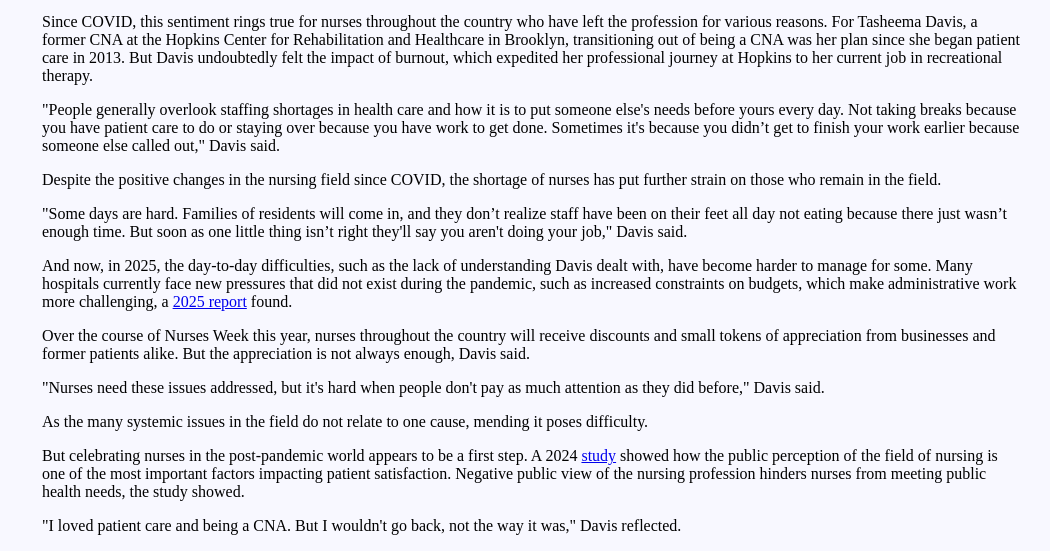
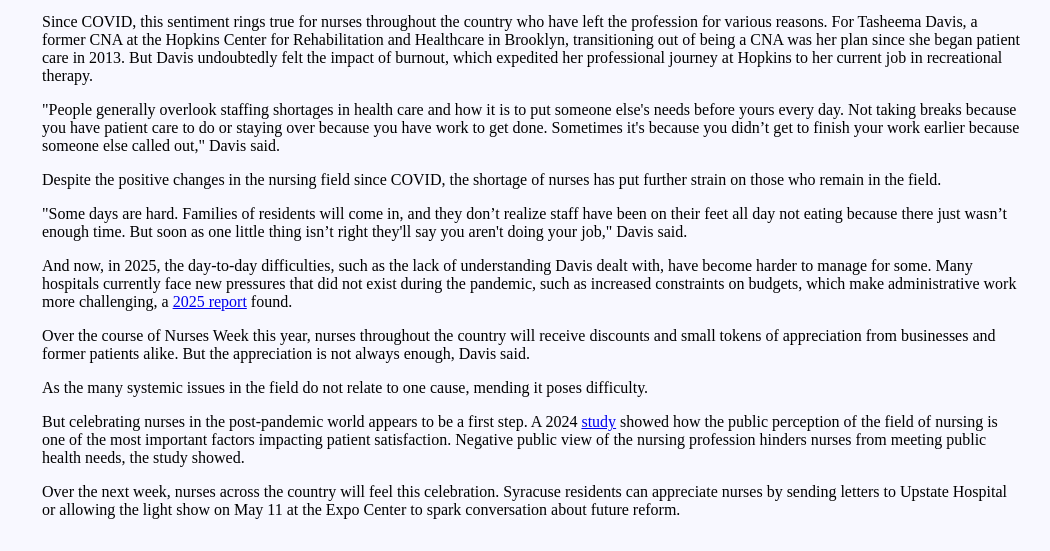
Before and after one commit to mayaaguirre/Final-Maya-A, a plain HTML site: page index.html in a window 1280 px wide. Shown: the part 2552-3103 px from the top of the page, without its empty margins (108-1158 px from the left). Drawn offline with Linux system fonts and the light colour scheme.

Commit message:
Update index.html

```diff
--- a/index.html
+++ b/index.html
@@ -73,12 +73,11 @@
 
           <p>Over the course of Nurses Week this year, nurses throughout the country will receive discounts and small tokens of appreciation from businesses and former patients alike. But the appreciation is not always enough, Davis said.</p>
 
-          <p>"Nurses need these issues addressed, but it's hard when people don't pay as much attention as they did before," Davis said.</p>
 
           <p> As the many systemic issues in the field do not relate to one cause, mending it poses difficulty.</p>
 
           <p>But celebrating nurses in the post-pandemic world appears to be a first step. A 2024 <a href="https://pmc.ncbi.nlm.nih.gov/articles/PMC11403277/#nop270033-sec-0027">study</a> showed how the public perception of the field of nursing is one of the most important factors impacting patient satisfaction. Negative public view of the nursing profession hinders nurses from meeting public health needs, the study showed. </p></p>
 
-          <p>"I loved patient care and being a CNA. But I wouldn't go back, not the way it was," Davis reflected.
+          <p>Over the next week, nurses across the country will feel this celebration. Syracuse residents can appreciate nurses by sending letters to Upstate Hospital or allowing the light show on May 11 at the Expo Center to spark conversation about future reform.
 
           </p></p>
```
